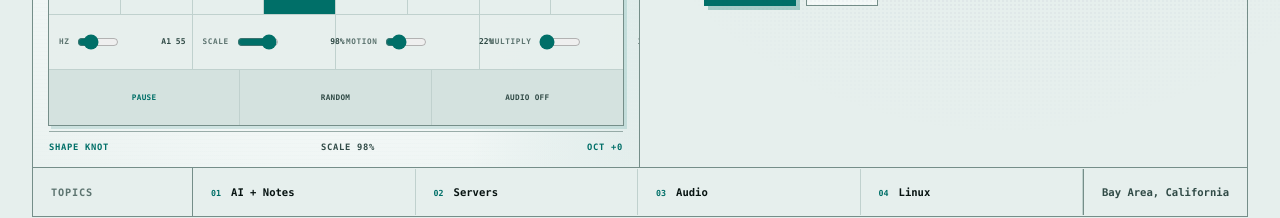
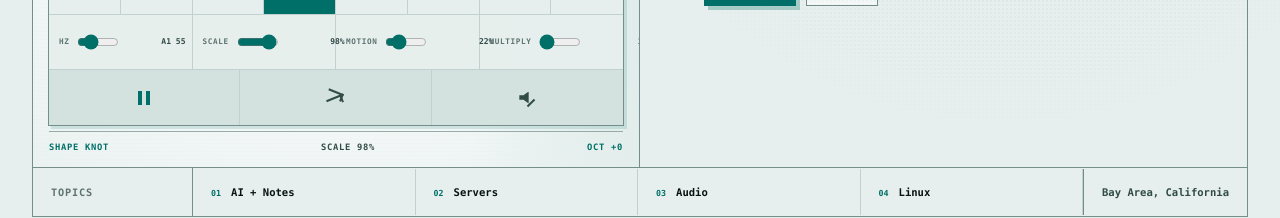
Before and after one commit to Ayumad/ayumad.me, a React (Vite) app: page / in a window 1280 px wide. Shown: the part 649-867 px from the top of the page. Built offline with nearby package versions, Linux system fonts and the light colour scheme.

Commit message:
Use icons for oscilloscope actions

```diff
--- a/src/AsciiOscilloscope.tsx
+++ b/src/AsciiOscilloscope.tsx
@@ -1016,23 +1016,55 @@ export default function AsciiOscilloscope() {
           <button
             type="button"
             aria-label={running ? "Pause animation" : "Run animation"}
+            title={running ? "Pause" : "Run"}
             aria-pressed={running}
             onClick={() => setRunning((current) => !current)}
           >
-            {running ? "Pause" : "Run"}
+            <span
+              className={`scope-action-icon ${
+                running ? "scope-icon-pause" : "scope-icon-play"
+              }`}
+              aria-hidden="true"
+            />
           </button>
-          <button type="button" onClick={randomize}>
-            Random
+          <button
+            type="button"
+            aria-label="Randomize"
+            title="Randomize"
+            onClick={randomize}
+          >
+            <span
+              className="scope-action-icon scope-icon-random"
+              aria-hidden="true"
+            />
           </button>
           <button
             className="scope-audio"
             type="button"
-            aria-label={audioEnabled ? "Mute audio" : "Enable audio"}
+            aria-label={
+              audioAvailable
+                ? audioEnabled
+                  ? "Mute audio"
+                  : "Enable audio"
+                : "Audio unavailable"
+            }
+            title={
+              audioAvailable
+                ? audioEnabled
+                  ? "Mute audio"
+                  : "Enable audio"
+                : "Audio unavailable"
+            }
             aria-pressed={audioEnabled}
             disabled={!audioAvailable}
             onClick={() => void toggleAudio()}
           >
-            {audioAvailable ? (audioEnabled ? "Audio on" : "Audio off") : "No audio"}
+            <span
+              className={`scope-action-icon ${
+                audioEnabled ? "scope-icon-audio-on" : "scope-icon-audio-off"
+              }`}
+              aria-hidden="true"
+            />
           </button>
         </div>
       </div>
--- a/src/styles.css
+++ b/src/styles.css
@@ -831,8 +831,11 @@ main {
 }
 
 .scope-actions button {
+  display: grid;
   min-width: 0;
+  min-height: 55px;
   padding: 0 6px;
+  place-items: center;
   border: 0;
   border-right: 1px solid var(--fine);
   background: var(--surface-2);
@@ -841,6 +844,94 @@ main {
   font: 800 0.48rem/1 var(--mono);
   letter-spacing: 0.04em;
   text-transform: uppercase;
+}
+
+.scope-action-icon {
+  position: relative;
+  display: block;
+  width: 18px;
+  height: 18px;
+  color: currentColor;
+}
+
+.scope-icon-pause::before {
+  position: absolute;
+  inset: 2px 3px;
+  background:
+    linear-gradient(
+      90deg,
+      currentColor 0 4px,
+      transparent 4px 8px,
+      currentColor 8px 12px
+    );
+  content: "";
+}
+
+.scope-icon-play::before {
+  position: absolute;
+  top: 2px;
+  left: 4px;
+  border-top: 7px solid transparent;
+  border-bottom: 7px solid transparent;
+  border-left: 11px solid currentColor;
+  content: "";
+}
+
+.scope-icon-random::before,
+.scope-icon-random::after {
+  position: absolute;
+  left: 1px;
+  width: 14px;
+  height: 6px;
+  border-top: 2px solid currentColor;
+  border-right: 2px solid currentColor;
+  content: "";
+  transform-origin: center;
+}
+
+.scope-icon-random::before {
+  top: 2px;
+  transform: rotate(22deg);
+}
+
+.scope-icon-random::after {
+  bottom: 2px;
+  transform: rotate(-22deg);
+}
+
+.scope-icon-audio-on::before,
+.scope-icon-audio-off::before {
+  position: absolute;
+  top: 3px;
+  left: 1px;
+  width: 13px;
+  height: 12px;
+  background: currentColor;
+  clip-path: polygon(0 32%, 32% 32%, 72% 0, 72% 100%, 32% 68%, 0 68%);
+  content: "";
+}
+
+.scope-icon-audio-on::after {
+  position: absolute;
+  top: 3px;
+  right: 0;
+  width: 6px;
+  height: 12px;
+  border-right: 2px solid currentColor;
+  border-radius: 50%;
+  content: "";
+}
+
+.scope-icon-audio-off::after {
+  position: absolute;
+  right: 0;
+  bottom: 3px;
+  width: 10px;
+  height: 2px;
+  background: currentColor;
+  content: "";
+  transform: rotate(-45deg);
+  transform-origin: center;
 }
 
 .scope-actions button:last-child {
```
Also changed, not shown: 2 other files (tests, documents, lock files or other folders).
